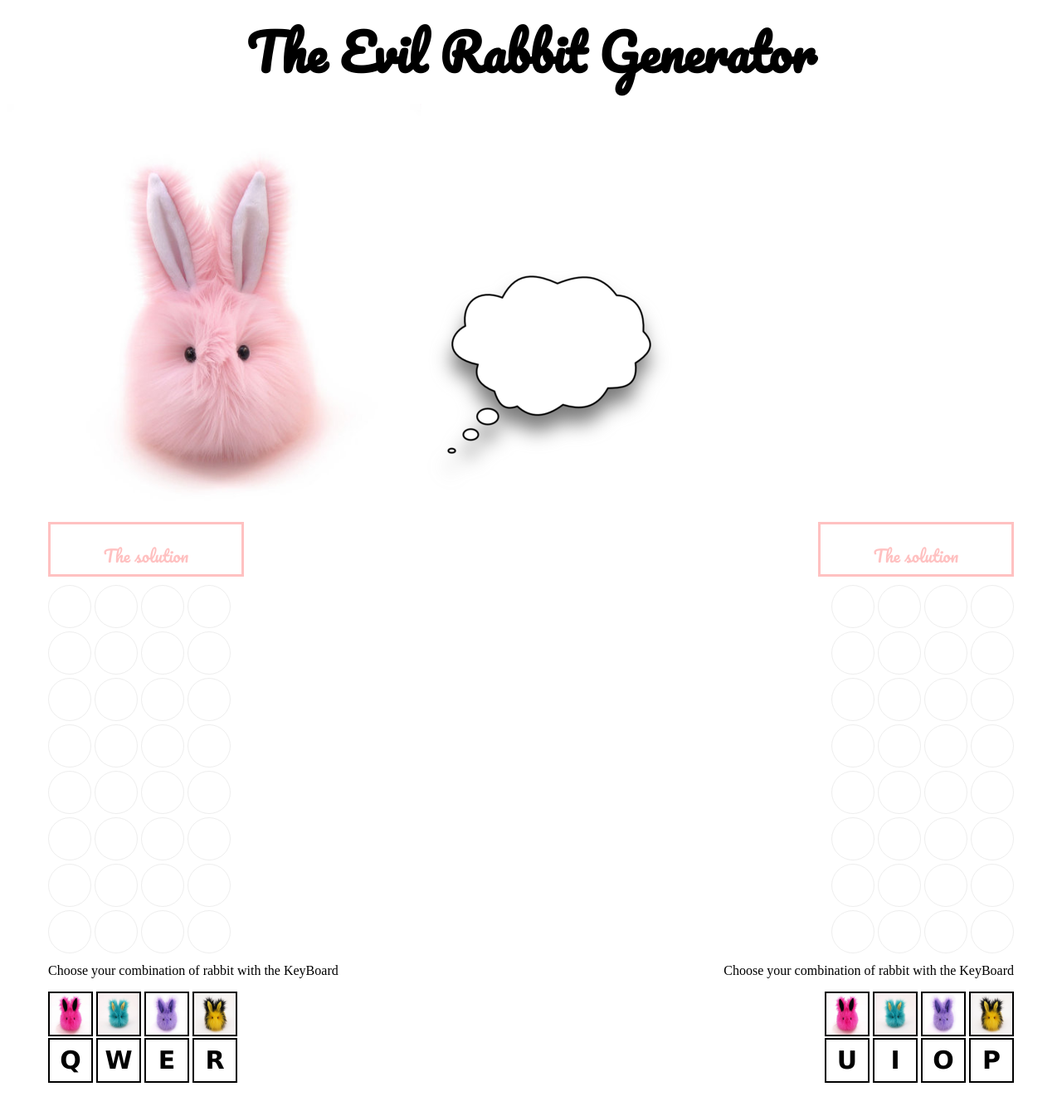
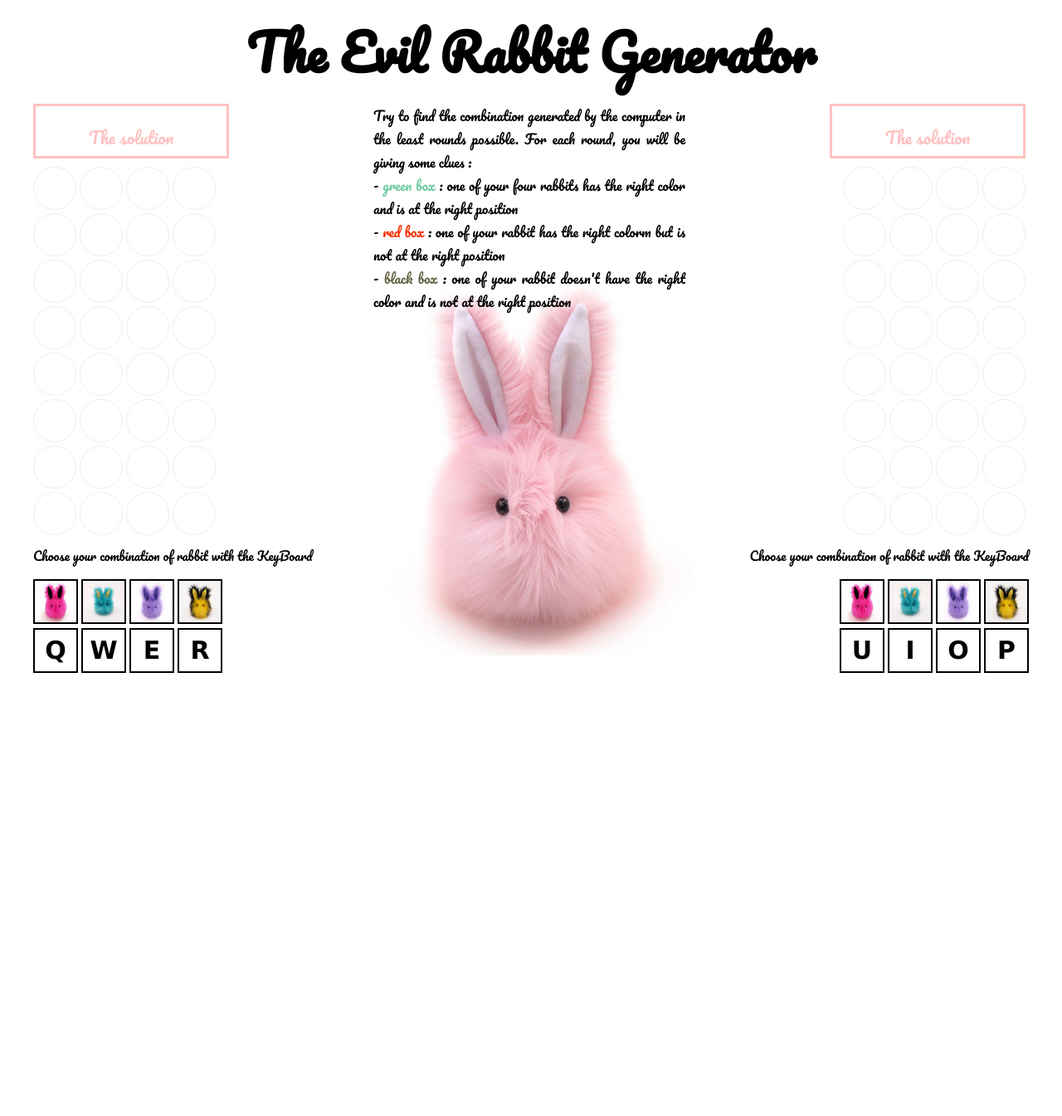
Before and after one commit to Lisemuller/WDI_PROJECT-, a PHP site: page / in a window 1280 px wide. Shown: the whole page at 83% size. After the commit the page ends 811 px from the top, so only its background shows below. Run offline with PHP 8.4, Linux system fonts and the light colour scheme.

Commit message:
conmmiiiit

```diff
--- a/css/app.css
+++ b/css/app.css
@@ -4,12 +4,8 @@ body {
   background-color: white;
   background-repeat: no-repeat;
   background-size: 100%;
-}
-
-img {
-  width : 500px;
-  height: 500px;
-  text-align: center;
+  max-width: 1200px;
+  margin: auto;
 }
 
 h1 {
@@ -21,19 +17,20 @@ h1 {
 
 }
 
-.speechBubble {
-  background-image: url("../images/speech-bubble-md.png");
-  width : 400px;
-  height: 300px;
+p#rules {
+  font-family: "Pacifico", cursive;
+  font-size: 16px;
+  padding : 10px;
   text-align: center;
-  display : inline-block;
-  background-repeat: no-repeat;
-
+  text-align: justify;
+  display: inline-block;
+  margin-top: 0px;
+  padding-top: 0px;
 }
 
-.player1 {display : inline-block; float: left; margin-left: 50px;}
-.player2 {display : inline-block; float: right;margin-right: 50px; text-align: right;}
-
+.left-panel {display : inline-block; vertical-align: top; width: 33%;}
+.right-panel {display : inline-block; text-align: right;vertical-align: top; width: 33%;}
+.middle-panel { display: inline-block; vertical-align: top; width: 33%; background-image: url(../images/il_570xN.733408138_o9li.jpg); background-repeat: no-repeat; background-position: center bottom -40px; height: calc(100vh - 135px); }
 .solution {border : solid 3px #ffc1c1 ;width : 230px; height: 60px; display: inline-block; margin-bottom: 10px;}
 .solution2 {border: solid 3px  #ffc1c1; width : 230px; height: 60px; display: inline-block;margin-bottom: 10px;}
 
@@ -43,8 +40,8 @@ h1 {
 .sol  { width : 50px; height: 50px; display: inline-block; margin-bottom: 20px;border-radius: 50px; display : none;margin-top: 4px; margin-left: 2px; display: none;}
 .sol2  { width : 50px; height: 50px; display: inline-block; margin-bottom: 20px;border-radius: 50px; display : none; margin-top: 4px;margin-left: 2px;display: none;}
 
-.table  { width : 400px; height: 400px;}
-.table2 { width : 400px; height: 400px;}
+.table  { height: 400px;}
+.table2 { height: 400px;}
 
 .large  { width : 50px; height: 50px; border: solid 1px  #eeeeee; display: inline-block; border-radius: 50%; }
 .large2 { width : 50px; height: 50px; border: solid 1px  #eeeeee; display: inline-block; border-radius: 50%}
@@ -52,8 +49,8 @@ h1 {
 .small  { width : 10px; height: 10px; display: inline-block;vertical-align : top}
 .small2 { width : 10px; height: 10px; display: inline-block;vertical-align : top}
 
-.howTo  {margin-top: 40px;width : 400px; height: 200px; display : inline-block;}
-.howTo2 {margin-top: 40px;width : 400px; height: 200px; display : inline-block;}
+.howTo  {margin-top: 40px;width : 400px; display : inline-block;font-family: "Pacifico", cursive; font-size: 15px;}
+.howTo2 {margin-top: 40px;width : 400px; display : inline-block;font-family: "Pacifico", cursive; font-size: 15px;}
 
 .rabbit {width : 50px; height: 50px; border: solid 2px black; display: inline-block;}
 .rabbit2{width : 50px; height: 50px; border: solid 2px black; display: inline-block;}
--- a/home.html
+++ b/home.html
@@ -8,14 +8,7 @@
 </head>
 <body>
 <h1>The Evil Rabbit Generator</h1>
-<div class="center">
-<img src="images/il_570xN.733408138_o9li.jpg" >
-<div class = "speechBubble">
-  <p id="rules"></p>
-  <p id="rules"></p>
-</div>
-</div>
-  <div class="player1">
+  <div class="player1 left-panel">
     <div class="solution"><p>The solution</p>
       <div class="sol" id="s1"></div>
       <div class="sol" id="s2"></div>
@@ -120,7 +113,14 @@
       </div>
     </div>
   </div>
-  <div class="player2">
+  <div class="middle-panel">
+    <p id="rules">Try to find the combination generated by the computer in the least rounds possible. For each round, you will be giving some clues : <br>
+    - <span style="color:#6fcb9f"> green box </span> : one of your four rabbits has the right color and is at the right position <br>
+    - <span style="color:#fb2e01">red box </span>: one of your rabbit has the right colorm but is not at the right position <br>
+    - <span style="color:#666547"> black box </span> : one of your rabbit doesn't have the right color and is not at the right position<br> </p>
+
+  </div>
+  <div class="player2 right-panel">
     <div class="solution2"><p>The solution</p>
       <div class="sol2" id="s1"></div>
       <div class="sol2" id="s2"></div>
```
